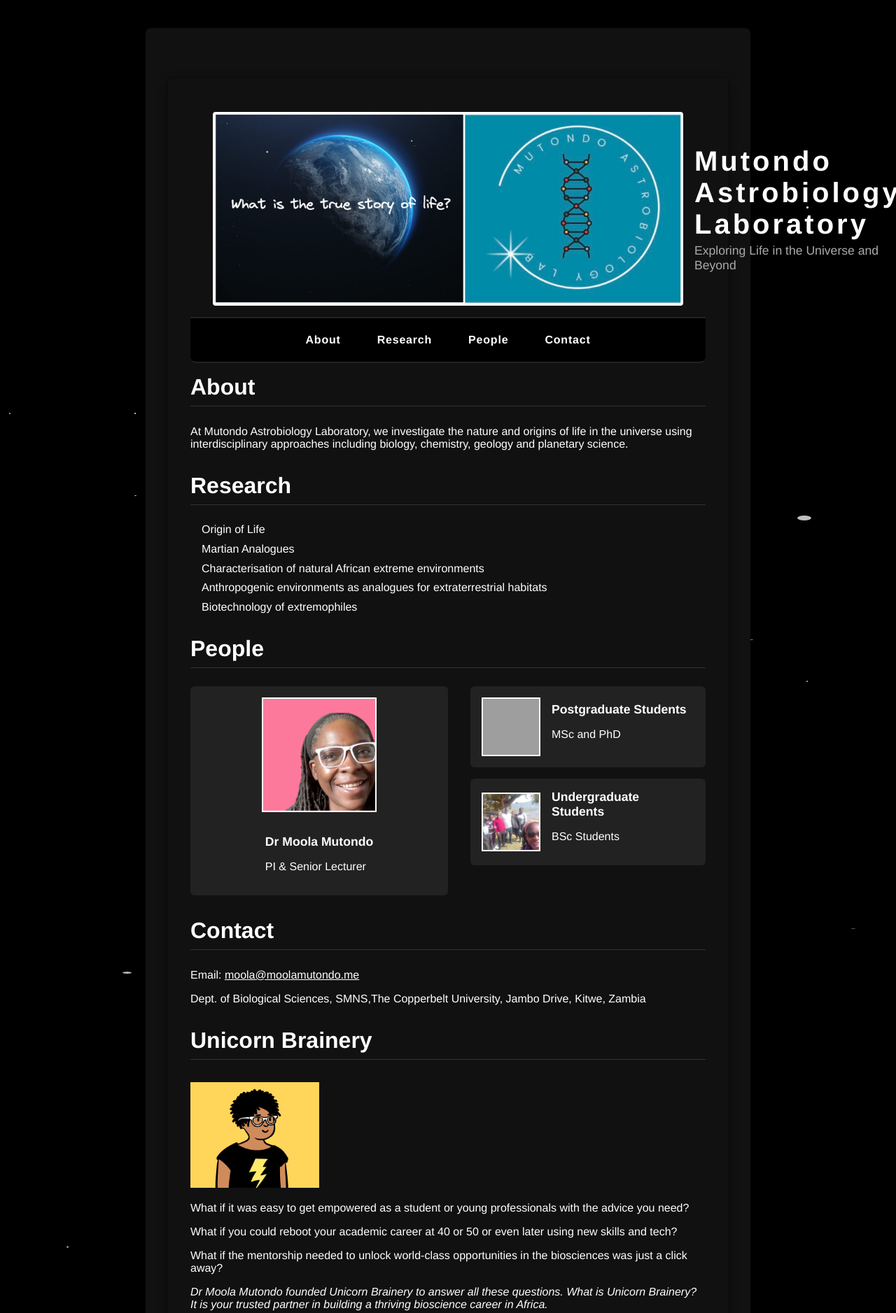
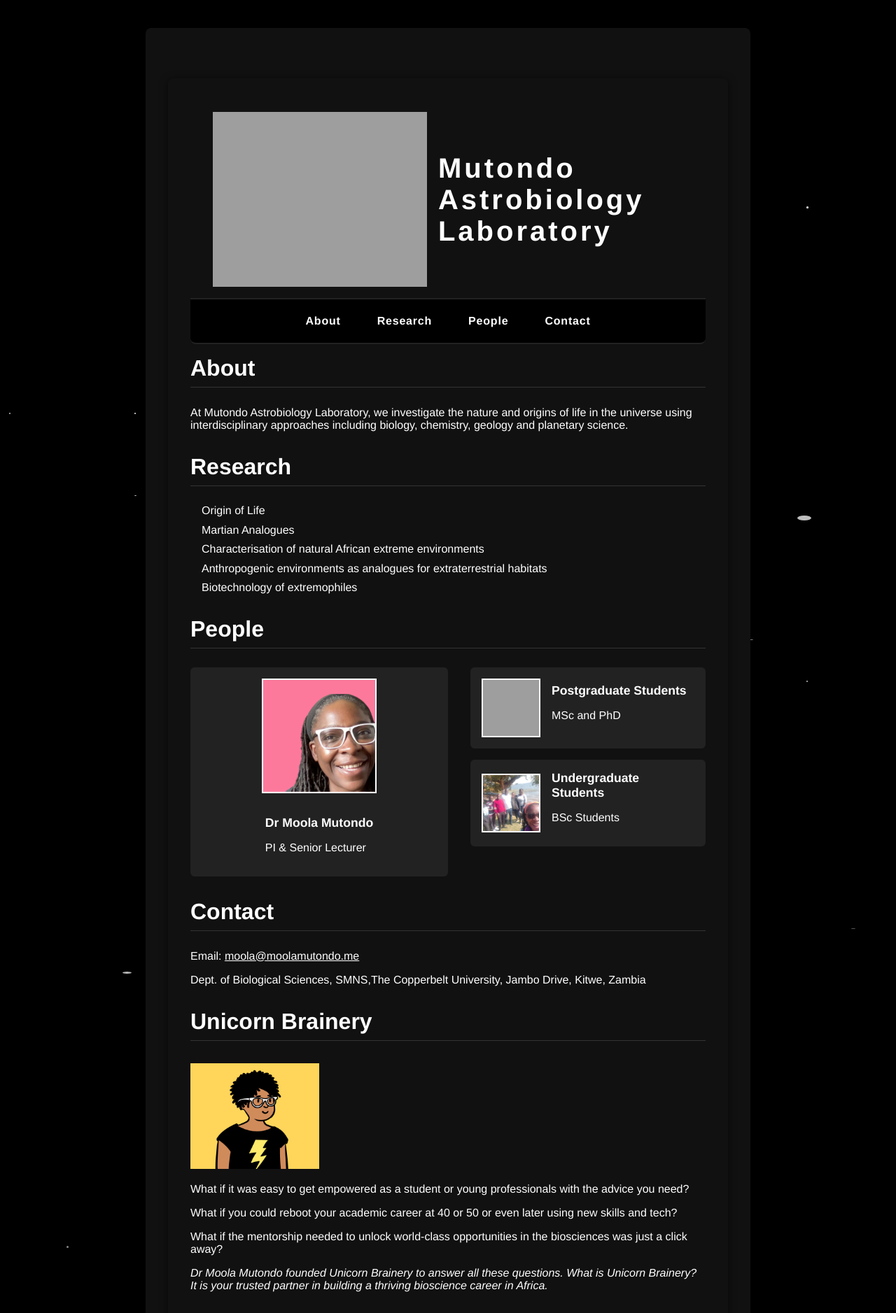
Before and after one commit to mmutondo/mmutondo.github.io, a Jekyll site: the page astrobiolab.html, which Jekyll copies as it is, in a window 1280 px wide. Shown: the top 1877 px of the page at 70% size. Built offline with Jekyll 4.4.1, drawn with Linux system fonts in a browser that asks for light colours.

Commit message:
hhUpdate astrobiolab.html

```diff
--- a/astrobiolab.html
+++ b/astrobiolab.html
@@ -87,6 +87,19 @@
       max-height: 500px;  /* adjust as needed */
       border-radius: 4px;
       flex-shrink: 0;
+    }
+
+    .banner-image-container {
+      width: 100%;
+      height: 250px; /* choose desired banner height */
+      overflow: hidden;
+    }
+
+    .banner-image {
+      width: 100%;
+      height: 100%;
+      object-fit: cover; /* cover fills container fully, cropping if needed */
+      display: block;
     }
 
     header div {
@@ -324,13 +337,21 @@
 
     <div class="main-content">
 
-          <header>
-  <img class="logo" src="Bigbluedot.jpg" alt="Big Blue Dot Logo" />
-  <div>
+
+  <header>
+    <div class="banner-image-container">
+      <img
+        class="banner-image"
+        src="https://dr.moolamutondo.me/images/Bigbluedot.jpg"
+        alt="Mutondo Astrobiology Banner"
+      />
+    </div>
     <h1>Mutondo Astrobiology Laboratory</h1>
-    <p>Exploring Life in the Universe and Beyond</p>
-  </div>
-    </header>
+  </header>
+
+  <!-- Your page rest of content -->
+</body>
+
 
     <nav>
       <a href="#about">About</a>
```
